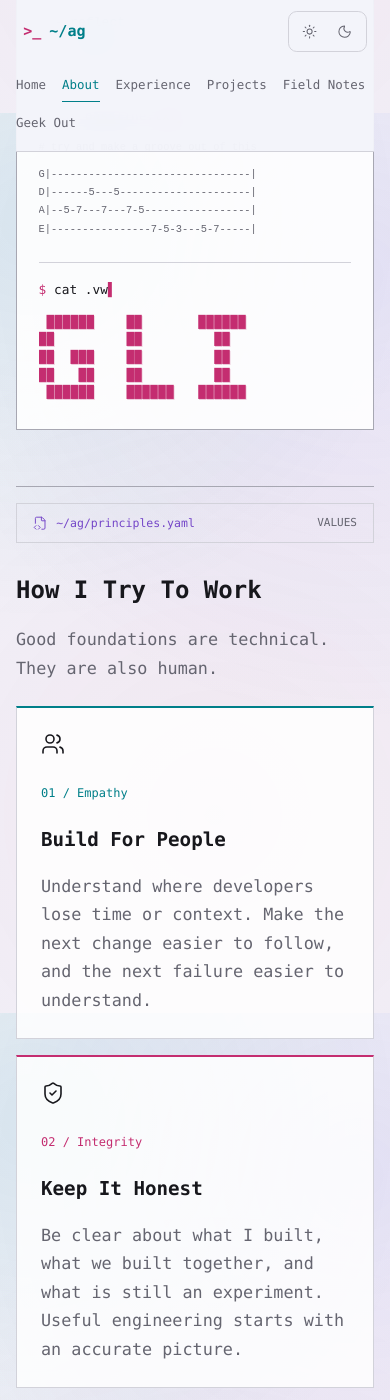
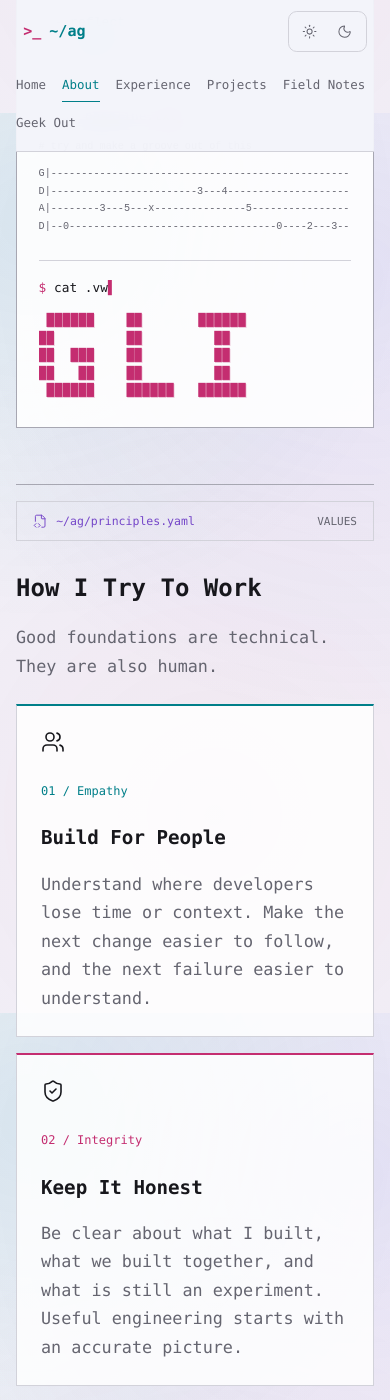
Before and after one commit to ANISHG-26/ANISHG-26.github.io, a Jekyll site: the page built from about.html, in a window 390 px wide and 1400 px high, scrolled down 2587 px. Built offline with Jekyll 4.4.1, drawn with Linux system fonts in a browser that asks for light colours; nearby versions of some CDN libraries.

Commit message:
feat: inject frozen drop d bassline

```diff
--- a/_includes/ascii/bassline.txt
+++ b/_includes/ascii/bassline.txt
@@ -1,4 +1,4 @@
-G|--------------------------------|
-D|------5---5---------------------|
-A|--5-7---7---7-5-----------------|
-E|----------------7-5-3---5-7-----|
+G|----------------------------------------------------|
+D|------------------------3---4-----------------------|
+A|--------3---5---x---------------5-------------------|
+D|--0----------------------------------0----2---3---2-|
--- a/assets/css/portfolio.css
+++ b/assets/css/portfolio.css
@@ -126,7 +126,7 @@ svg { width: 1.1rem; height: 1.1rem; flex: 0 0 auto; }
 .about-profile-copy h2 { max-width: 20ch; margin-bottom: 1.3rem; font-size: clamp(1.8rem, 3.4vw, 3rem); letter-spacing: -.055em; }
 .about-profile-copy > .about-reveal > p:not(.about-role) { max-width: 55ch; color: var(--muted-foreground); text-align: justify; text-justify: inter-word; text-align-last: left; }
 .about-profile-copy > .about-reveal > p:last-child { margin-bottom: 0; }
-.about-profile-output { min-width: 0; padding: 1.5rem 1.35rem 1.75rem; border-left: 1px solid var(--border); }
+.about-profile-output { container-type: inline-size; min-width: 0; padding: 1.5rem 1.35rem 1.75rem; border-left: 1px solid var(--border); }
 .about-profile-output .command-line { margin-bottom: 1.1rem; color: var(--foreground); }
 .about-profile-output pre { margin: 0; font: .82rem/2 var(--font-code); white-space: pre-wrap; overflow-wrap: anywhere; }
 .about-yaml-output, .about-easter-egg > pre { transition: opacity .35s ease, transform .35s ease; }
@@ -141,7 +141,7 @@ svg { width: 1.1rem; height: 1.1rem; flex: 0 0 auto; }
 .about-yaml-output.is-rendered .yaml-line:nth-child(9) { animation-delay: .42s; }
 .about-easter-egg { margin-top: 1.5rem; padding-top: 1.1rem; border-top: 1px solid var(--border); }
 .about-easter-egg .command-line { margin-bottom: .75rem; }
-.bass-tab { color: var(--muted-foreground); font-size: clamp(.65rem, 2.6vw, .8rem) !important; line-height: 1.65 !important; }
+.bass-tab { color: var(--muted-foreground); font-size: clamp(.6rem, 3.25cqw, .8rem) !important; line-height: 1.65 !important; }
 .ascii-art { color: var(--cyan); line-height: 1.25 !important; }
 .gli-art { color: var(--pink); font-size: clamp(.78rem, 1.8vw, 1.12rem) !important; letter-spacing: .04em; text-shadow: .06em .06em 0 color-mix(in srgb, var(--pink) 25%, transparent); }
 .bass-tab, .gli-art { max-width: 100%; overflow-x: auto; overflow-wrap: normal !important; white-space: pre !important; }
```
Also changed, not shown: docs/design-contract.md (+12 -0 lines), tests/test_ascii_responsiveness.py (+10 -4 lines).
